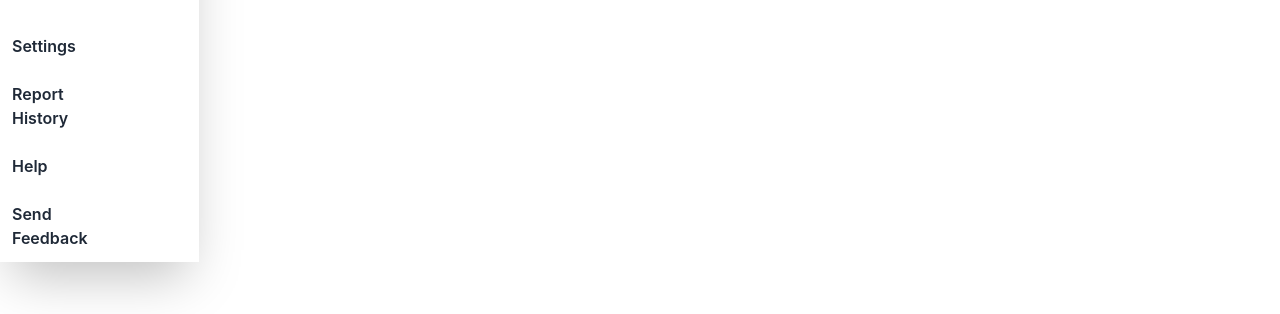
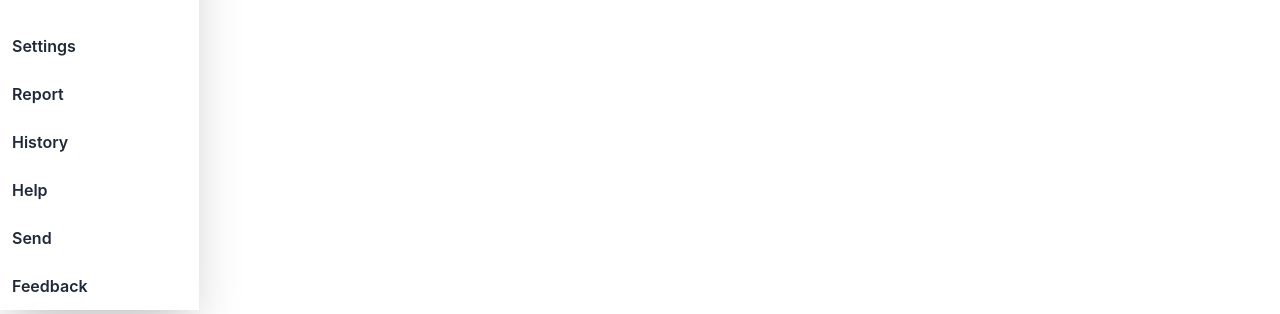
Before and after one commit to dixi225/youtube, a React (Create React App) app: page / in a window 1280 px wide. Shown: the part 486-800 px from the top of the page. Built offline with nearby package versions, Linux system fonts and the light colour scheme; no server answers.

Commit message:
use search params loaded

```diff
--- a/src/App.js
+++ b/src/App.js
@@ -3,7 +3,7 @@ import './App.css'
 import Body from './components/Body';
 import Head from './components/Head';
 import store from './Constants/Utills/store';
-import {RouterProvider, createBrowserRouter } from 'react-router-dom';
+import {createBrowserRouter , RouterProvider } from 'react-router-dom';
 import MainContainer from './components/Maincontainer';
 import Videowatch from './components/Videowatch';
 const appRouter=createBrowserRouter([
--- a/src/components/Body.jsx
+++ b/src/components/Body.jsx
@@ -1,7 +1,5 @@
 import { Outlet } from "react-router-dom"
-import MainContainer from "./Maincontainer"
 import Sidebar from "./Sidebar"
-
 const Body=()=>
 {
     return <>
@@ -12,5 +10,6 @@ const Body=()=>
             <Videowatch/> */}
         </div>
      </>
+
 }
 export default Body
--- a/src/components/SIdebar.jsx
+++ b/src/components/SIdebar.jsx
@@ -4,12 +4,12 @@ import { Link } from "react-router-dom"
 const Sidebar=()=>
 {
     const selector=useSelector((store)=>store.name.isMenuOpen)
-       return !selector?null:<div className=" shadow-2xl">
-    <ul className="pt-10">
-        <Link to={'/'}><li className=" text-gray-800 font-semibold p-3 cursor-pointer pr-20 hover:bg-gray-200">Home</li></Link>
-        <li className=" text-gray-800 font-semibold p-3 cursor-pointer pr-20 hover:bg-gray-200">Shorts</li>
-        <li className=" text-gray-800 font-semibold p-3 cursor-pointer pr-20 hover:bg-gray-200">Subscriptions</li>
-    </ul>
+       return !selector?null:<div className="shadow-2xl">
+    <div className="flex flex-col pt-10">
+        <Link to={'/'}><div className=" text-gray-800 font-semibold p-3 cursor-pointer pr-20 hover:bg-gray-200">Home</div></Link>
+        <div className=" text-gray-800 font-semibold p-3 cursor-pointer pr-20 hover:bg-gray-200">Shorts</div>
+        <div className=" text-gray-800 font-semibold p-3 cursor-pointer pr-20 hover:bg-gray-200">Subscriptions</div>
+    </div>
     <span className="">
     </span>
     <ul className="pt-10">
@@ -20,9 +20,12 @@ const Sidebar=()=>
     </ul>
     <ul className="pt-10">
         <li className=" text-gray-800 font-semibold p-3 cursor-pointer pr-20 hover:bg-gray-200">Settings</li>
-        <li className=" text-gray-800 font-semibold p-3 cursor-pointer pr-20 hover:bg-gray-200">Report History</li>
+        <li className=" text-gray-800 font-semibold p-3 cursor-pointer pr-20 hover:bg-gray-200">Report</li>
+        <li className=" text-gray-800 font-semibold p-3 cursor-pointer pr-20 hover:bg-gray-200">History</li>
         <li className=" text-gray-800 font-semibold p-3 cursor-pointer pr-20 hover:bg-gray-200">Help</li>
-        <li className=" text-gray-800 font-semibold p-3 cursor-pointer pr-20 hover:bg-gray-200">Send Feedback</li>
+        <li className=" text-gray-800 font-semibold p-3 cursor-pointer pr-20 hover:bg-gray-200">Send </li>
+        <li className=" text-gray-800 font-semibold p-3 cursor-pointer pr-20 hover:bg-gray-200">Feedback </li>
+
     </ul>
     </div>
 }
--- a/src/components/Videowatch.jsx
+++ b/src/components/Videowatch.jsx
@@ -1,8 +1,11 @@
 import { useEffect } from "react";
 import { useDispatch } from "react-redux"
 import { closeMenu } from "../Constants/Utills/Appslice";
+import { useSearchParams } from "react-router-dom";
 const Videowatch=()=>
 {
+    const [searchparams]=useSearchParams()
+    console.log(searchparams.get('v'));
     const dispatch=useDispatch();
     useEffect(()=>
     {
@@ -10,7 +13,7 @@ const Videowatch=()=>
     },[])
     return<>
     <div className="flex items-center justify-center">
-            <iframe width="700" height="500" src="https://www.youtube.com/embed/COv52Qyctws?si=1vgClvMaxaDSFjc5" title="YouTube video player" frameborder="0" allow="accelerometer; autoplay; clipboard-write; encrypted-media; gyroscope; picture-in-picture; web-share" allowFullScreen>
+            <iframe className="m-10" width="700" height="500" src={'https://www.youtube.com/embed/'+searchparams.get('v')} title="YouTube video player" frameborder="0" allow="accelerometer; autoplay; clipboard-write; encrypted-media; gyroscope; picture-in-picture; web-share" allowFullScreen>
 
             </iframe>
     </div>
--- a/src/index.js
+++ b/src/index.js
@@ -3,11 +3,10 @@ import ReactDOM from 'react-dom/client';
 import './index.css';
 import App from './App';
 import reportWebVitals from './reportWebVitals';
-
 const root = ReactDOM.createRoot(document.getElementById('root'));
 root.render(
   <React.StrictMode>
-    <App />
+        <App/>
   </React.StrictMode>
 );
 
```
